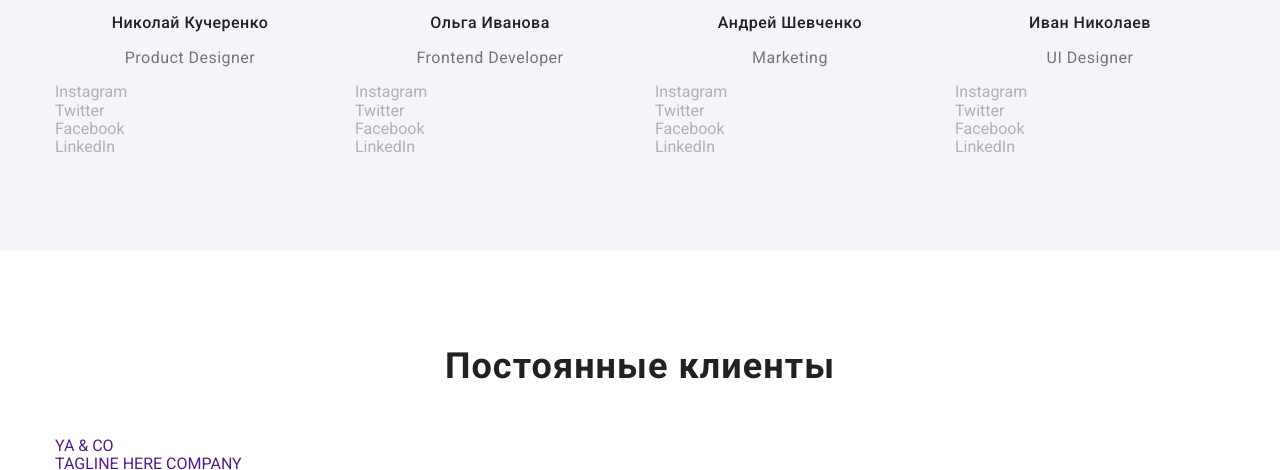
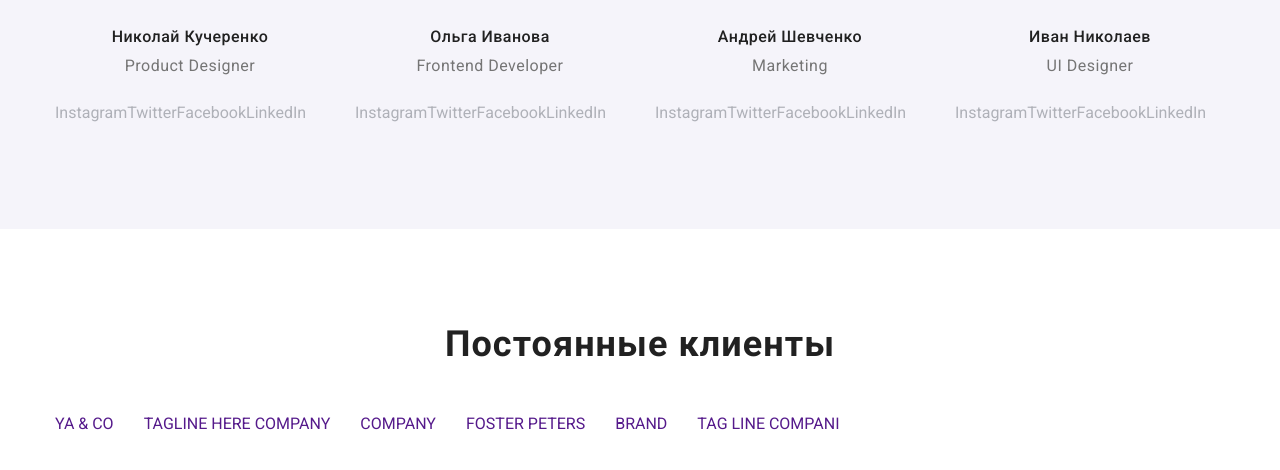
Before and after one commit to YekaterinaPavlenko/goit-markup-hw-03, a plain HTML site: page index.html in a window 1280 px wide. Shown: the part 2065-2535 px from the top of the page. Drawn offline with nearby package versions, Linux system fonts and the light colour scheme.

Commit message:
Добавляет позиционирование до клиентов

```diff
--- a/css/styles.css
+++ b/css/styles.css
@@ -219,6 +219,9 @@ img {
 .social-link {
     color: var(--team-link-color);
 }
+.social-link:last-child {
+    margin-right: 0;
+}
 
 .social-link:hover,
 .social-link:focus {
@@ -256,8 +259,10 @@ img {
 .example-box:last-child {
     margin-right: 0;
 }
+
 .example-text {
     margin: 0;
+    padding: 27px 0m;
     color: var(--primary-white-color);
     background-color: rgba(47, 48, 58, 0.8);
 
@@ -276,7 +281,8 @@ img {
 }
 
 .team-title {
-
+    margin-top: 30px;
+    margin-bottom: 0;
     color: var(--title-text-color);
 
     font-weight: 500;
@@ -287,12 +293,35 @@ img {
 }
 
 .team-text {
+    margin-top: 10px;
+    margin-bottom: 0;
     font-size: 16px;
     line-height: 1.2;
     text-align: center;
     letter-spacing: 0.03em;
 }
+.social-list {
+    display: flex;
+    align-items: center;
+    height: 44px;
+    margin-top: 16px;
+}
+.social-item {
+    margin-right: 10;
+}
 
+/* Постоянные клиенты */
+.clients {
+    display: flex;
+}
+
+.clients-item {
+    width: calc((100% - 30*5)/6);
+    margin-right: 30px;
+}
+.clients-item:last-child {
+    margin-right: 0;
+}
 /* Футер */
 
 .footer {
--- a/index.html
+++ b/index.html
@@ -100,15 +100,21 @@
             <ul class="list list-box">
               <li class="example-box">
                 <img src="./images/chmz-leptop.jpg" alt="ноутбук на столе" width="370" height="294"/>
-                <p class="example-text">Десктопные приложения</p>
+                <div class="ex-text-box">
+                  <p class="example-text">Десктопные приложения</p>
+                </div>
               </li>
               <li class="example-box">
                 <img src="./images/chmz-mobile.jpg" alt="мобильный телефон" width="370" height="294"/>
-                <p class="example-text">Мобильные приложения</p>
+                <div class="ex-text-box">
+                  <p class="example-text">Мобильные приложения</p>
+                </div>
               </li>
               <li class="example-box">
                 <img src="./images/chmz-monitor.jpg" alt="монитор" width="370" height="294"/>
-                <p class="example-text">Десктопные приложения</p>
+                <div class="ex-text-box">
+                  <p class="example-text">Десктопные приложения</p>
+                </div>
               </li>
             </ul>
            </div>
@@ -124,7 +130,7 @@
                 <img src="./images/team-nikolay.jpg" alt="фото продукт дизайнера" width="270" height="260"/>
                 <h3 class="team-title">Николай Кучеренко</h3>
                 <p lang="en" class="team-text">Product Designer</p>
-                <ul class="list">
+                <ul class="list social-list">
                   <li><a href="" target="_blank" rel="noopener noreferrer" aria-label="ссылка на Instagram" class="social-link">Instagram</a></li>
                   <li><a href="" target="_blank" rel="noopener noreferrer" aria-label="ссылка на Twitter" class="social-link">Twitter</a></li>
                   <li><a href="" target="_blank" rel="noopener noreferrer" aria-label="ссылка на Facebook" class="social-link">Facebook</a></li>
@@ -135,7 +141,7 @@
                 <img src="./images/team-olga.jpg" alt="фото разработчика" width="270" height="260"/>
                 <h3 class="team-title">Ольга Иванова</h3>
                 <p lang="en" class="team-text">Frontend Developer</p>
-                <ul class="list">
+                <ul class="list social-list">
                   <li><a href="" target="_blank" rel="noopener noreferrer" aria-label="ссылка на Instagram" class="social-link">Instagram</a></li>
                   <li><a href="" target="_blank" rel="noopener noreferrer" aria-label="ссылка на Twitter" class="social-link">Twitter</a></li>
                   <li><a href="" target="_blank" rel="noopener noreferrer" aria-label="ссылка на Facebook" class="social-link">Facebook</a></li>
@@ -146,7 +152,7 @@
                 <img src="./images/team-andrey.jpg" alt="фото маркетолога" width="270" height="260"/>
                 <h3 class="team-title">Андрей Шевченко</h3>
                 <p lang="en" class="team-text">Marketing</p>
-                <ul class="list">
+                <ul class="list social-list">
                   <li><a href="" target="_blank" rel="noopener noreferrer" aria-label="ссылка на Instagram" class="social-link">Instagram</a></li>
                   <li><a href="" target="_blank" rel="noopener noreferrer" aria-label="ссылка на Twitter" class="social-link">Twitter</a></li>
                   <li><a href="" target="_blank" rel="noopener noreferrer" aria-label="ссылка на Facebook" class="social-link">Facebook</a></li>
@@ -157,11 +163,11 @@
                 <img src="./images/team-ivan.jpg" alt="фото" width="270" height="260"/>
                 <h3 class="team-title">Иван Николаев</h3>
                 <p lang="en" class="team-text">UI Designer</p>
-                <ul class="list">
-                  <li><a href="" target="_blank" rel="noopener noreferrer" aria-label="ссылка на Instagram" class="social-link">Instagram</a></li>
-                  <li><a href="" target="_blank" rel="noopener noreferrer" aria-label="ссылка на Twitter" class="social-link">Twitter</a></li>
-                  <li><a href="" target="_blank" rel="noopener noreferrer" aria-label="ссылка на Facebook" class="social-link">Facebook</a></li>
-                  <li><a href="" target="_blank" rel="noopener noreferrer" aria-label="ссылка на LinkedIn" class="social-link">LinkedIn</a></li>
+                <ul class="list social-list">
+                  <li class="social-item"><a href="" target="_blank" rel="noopener noreferrer" aria-label="ссылка на Instagram" class="social-link">Instagram</a></li>
+                  <li class="social-item"><a href="" target="_blank" rel="noopener noreferrer" aria-label="ссылка на Twitter" class="social-link">Twitter</a></li>
+                  <li class="social-item"><a href="" target="_blank" rel="noopener noreferrer" aria-label="ссылка на Facebook" class="social-link">Facebook</a></li>
+                  <li class="social-item"><a href="" target="_blank" rel="noopener noreferrer" aria-label="ссылка на LinkedIn" class="social-link">LinkedIn</a></li>
                 </ul>
               </li>
             </ul>
@@ -173,13 +179,13 @@
         <div class="conteiner">
           <div class="box">
             <h2 class="section-title">Постоянные клиенты</h2>
-            <ul class="list">
-              <li><a href="" aria-label="ссылка на YA & CO">YA & CO</a></li>
-              <li><a href="" aria-label="ссылка на TAGLINE HERE COMPANY">TAGLINE HERE COMPANY</a></li>
-              <li><a href="" aria-label="ссылка на COMPANY">COMPANY</a></li>
-              <li><a href="" aria-label="ссылка на FOSTER PETERS">FOSTER PETERS</a> </li>
-              <li><a href="" aria-label="ссылка на BRAND">BRAND</a></li>
-              <li><a href="" aria-label="ссылка на TAG LINE COMPANI">TAG LINE COMPANI</a></li>
+            <ul class="list clients">
+              <li class="clients-item"><a href="" aria-label="ссылка на YA & CO">YA & CO</a></li>
+              <li class="clients-item"><a href="" aria-label="ссылка на TAGLINE HERE COMPANY">TAGLINE HERE COMPANY</a></li>
+              <li class="clients-item"><a href="" aria-label="ссылка на COMPANY">COMPANY</a></li>
+              <li class="clients-item"><a href="" aria-label="ссылка на FOSTER PETERS">FOSTER PETERS</a> </li>
+              <li class="clients-item"><a href="" aria-label="ссылка на BRAND">BRAND</a></li>
+              <li class="clients-item"><a href="" aria-label="ссылка на TAG LINE COMPANI">TAG LINE COMPANI</a></li>
             </ul>
           </div>
         </div>
@@ -200,7 +206,7 @@
         </div>
         <div>
           <b>присоединяйтесь</b>
-          <ul class="list">
+          <ul>
             <li><a href="" target="_blank" rel="noopener noreferrer" aria-label="ссылка на Instagram" class="social-link">Instagram</a></li>
             <li><a href="" target="_blank" rel="noopener noreferrer" aria-label="ссылка на Twitter" class="social-link">Twitter</a></li>
             <li><a href="" target="_blank" rel="noopener noreferrer" aria-label="ссылка на Facebook" class="social-link">Facebook</a></li>
```
